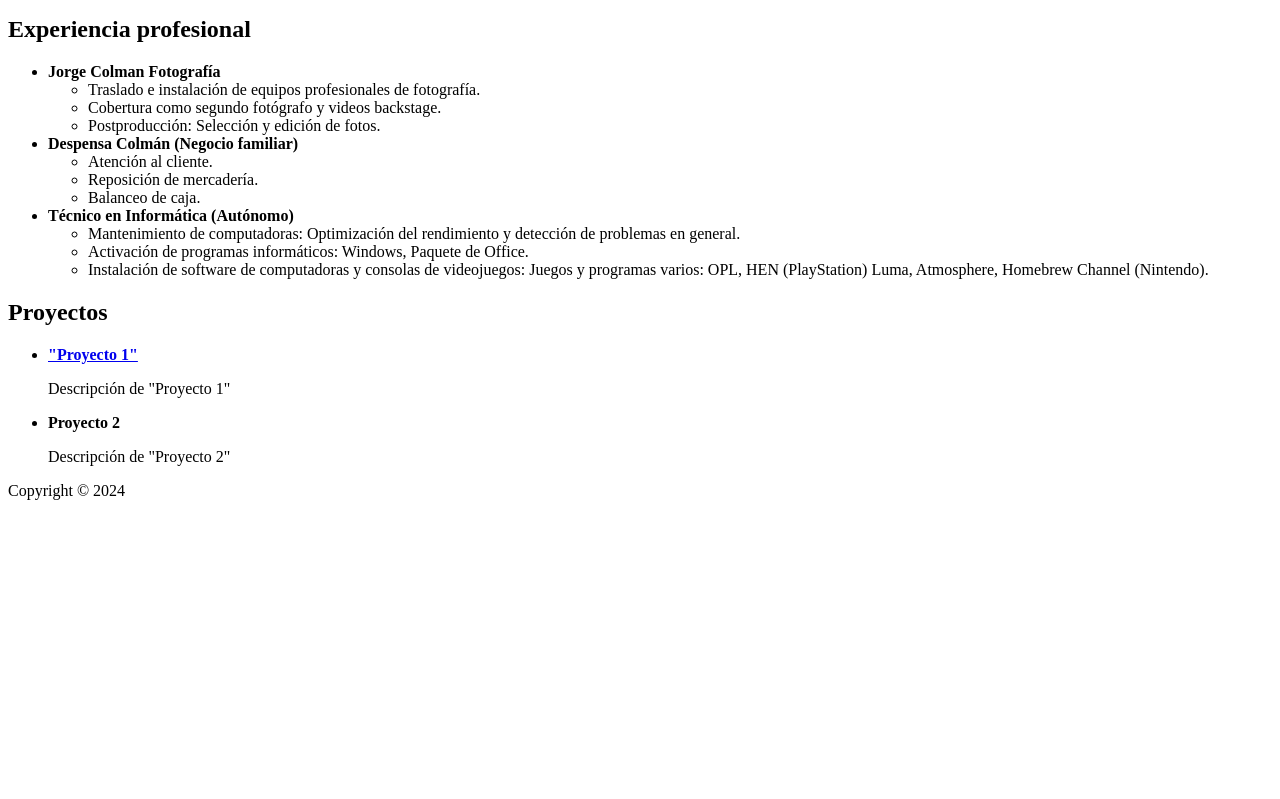
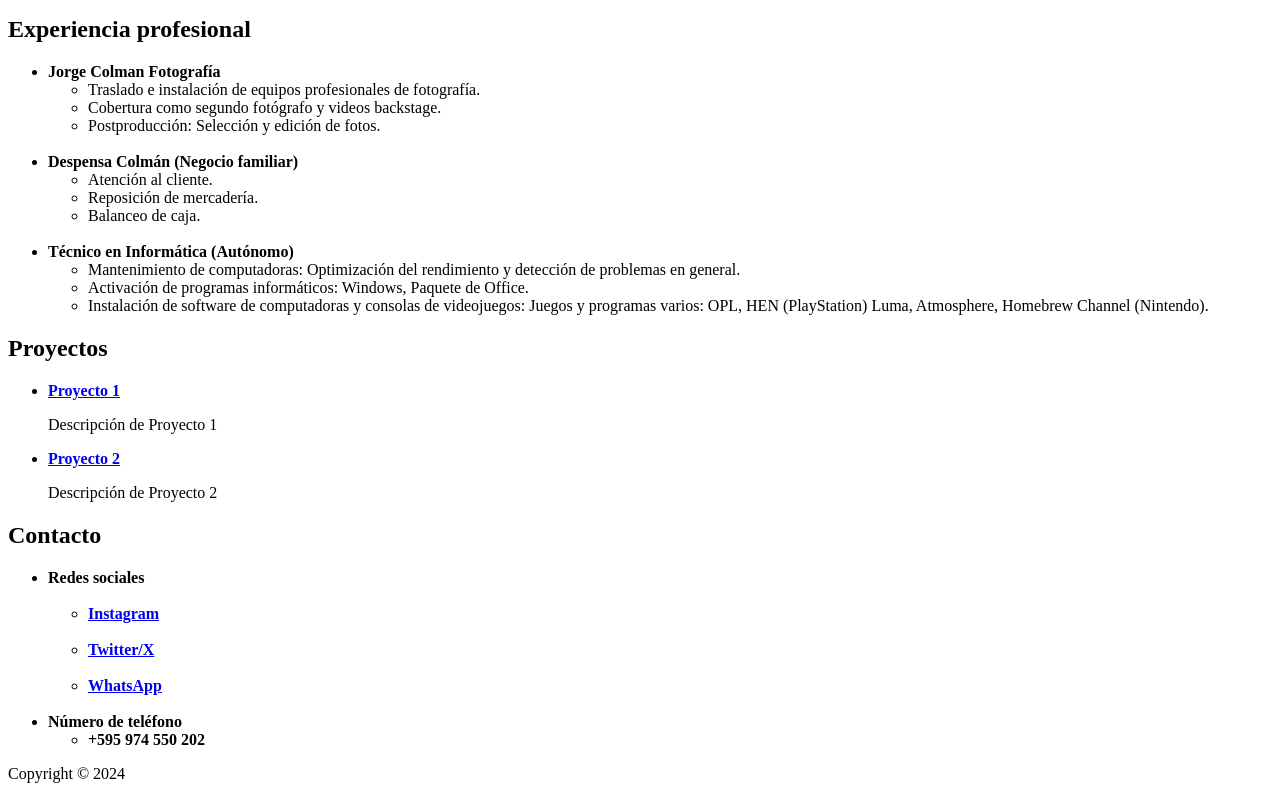
Before and after one commit to MColman1507/Colman, a plain HTML site: page index.html in a window 1280 px wide. Shown: the part 368-1167 px from the top of the page. Before the commit the page ends 884 px from the top, so only its background shows below. Drawn offline with Linux system fonts and the light colour scheme.

Commit message:
Add files via upload

```diff
--- a/index.html
+++ b/index.html
@@ -36,14 +36,14 @@
                      <ul>
                          <li>Traslado e instalación de equipos profesionales de fotografía.</li>
                          <li>Cobertura como segundo fotógrafo y videos backstage.</li>
-                         <li>Postproducción: Selección y edición de fotos.</li>
+                         <li>Postproducción: Selección y edición de fotos.</li><br>
                     </ul>
 
                  <li><b>Despensa Colmán (Negocio familiar)</b></li>
                      <ul>
                          <li>Atención al cliente.</li>
                          <li>Reposición de mercadería.</li>
-                         <li>Balanceo de caja.</li>
+                         <li>Balanceo de caja.</li><br>
                      </ul>
                  <li><b>Técnico en Informática (Autónomo)</b></li>
                     <ul>
@@ -55,11 +55,22 @@
         <section>
             <h2>Proyectos</h2>
             <ul>
-                <li><b><a href="proyecto1.html">"Proyecto 1"</a></b></li>
-                    <p>Descripción de "Proyecto 1"</p>
-                <li><b>Proyecto 2</b></li>
-                    <p>Descripción de "Proyecto 2"</p>
+                <li><strong><a href="proyecto1.html">Proyecto 1</a></strong></li>
+                    <p>Descripción de Proyecto 1</p>
+                    <li><strong><a href="proyecto2.html">Proyecto 2</a></strong></li>
+                    <p>Descripción de Proyecto 2</p>
             </ul>
+        <section>
+            <h2>Contacto</h2>
+            <ul>
+                <li><strong>Redes sociales</strong></li><br>
+                <ul><li><a href="https://www.instagram.com/mcolman15/"><b>Instagram</b></a></li><br>
+                <li><a href="https://twitter.com/mcolman01"><b>Twitter/X</b></a></li><br>
+                <li><a href="https://wa.me/qr/D36GJRDWR7CHG1"><b>WhatsApp</b></a></li></ul><br>
+                <li><strong>Número de teléfono</strong></li>
+                <ul><li><b>+595 974 550 202</b></li></ul>
+            </ul>
+        </section>
         </section>
     </main>
      <footer><p>Copyright &copy; 2024 </p></footer>
```
Also changed, not shown: proyecto2.html (added, +9 -0 lines).
